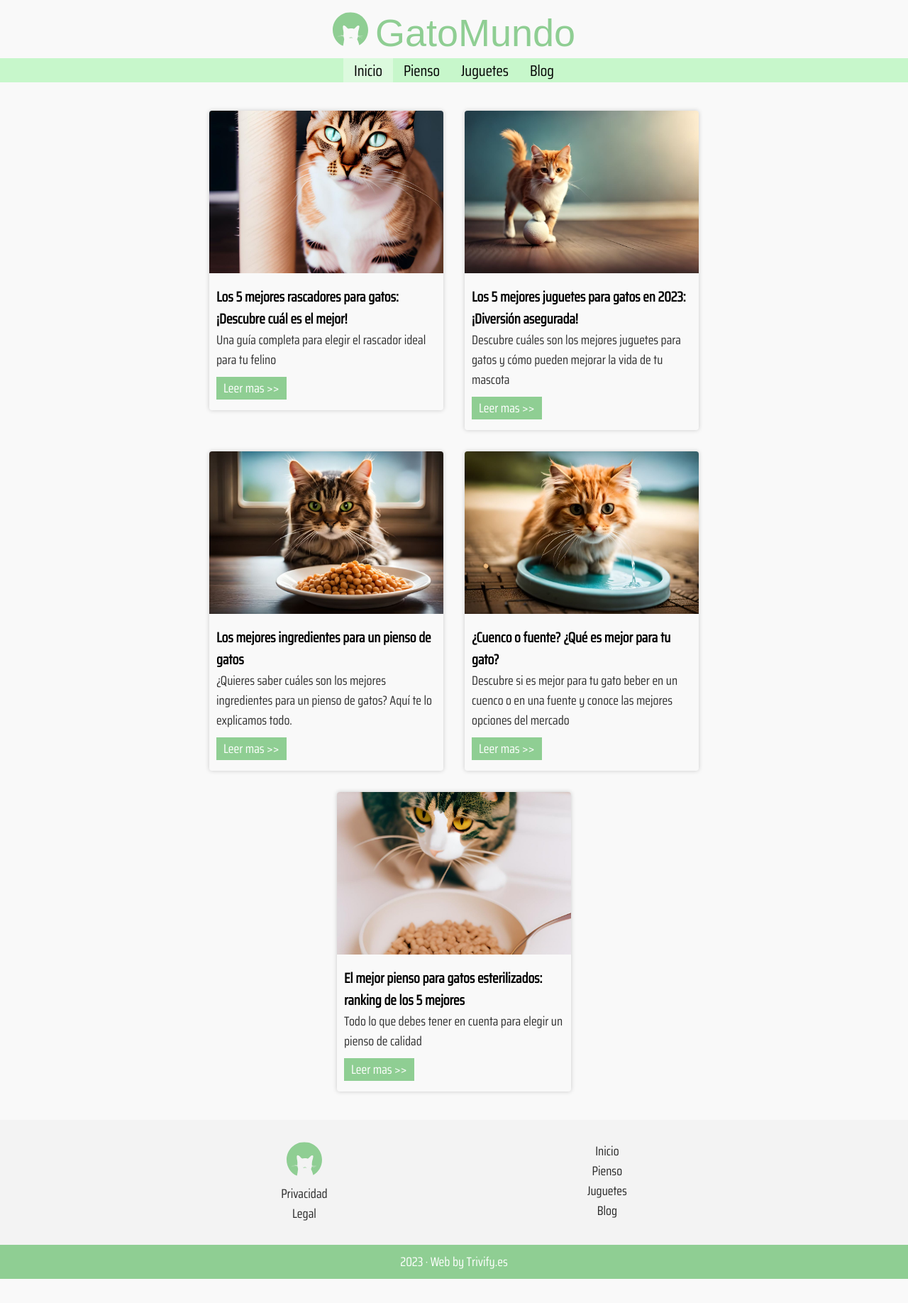
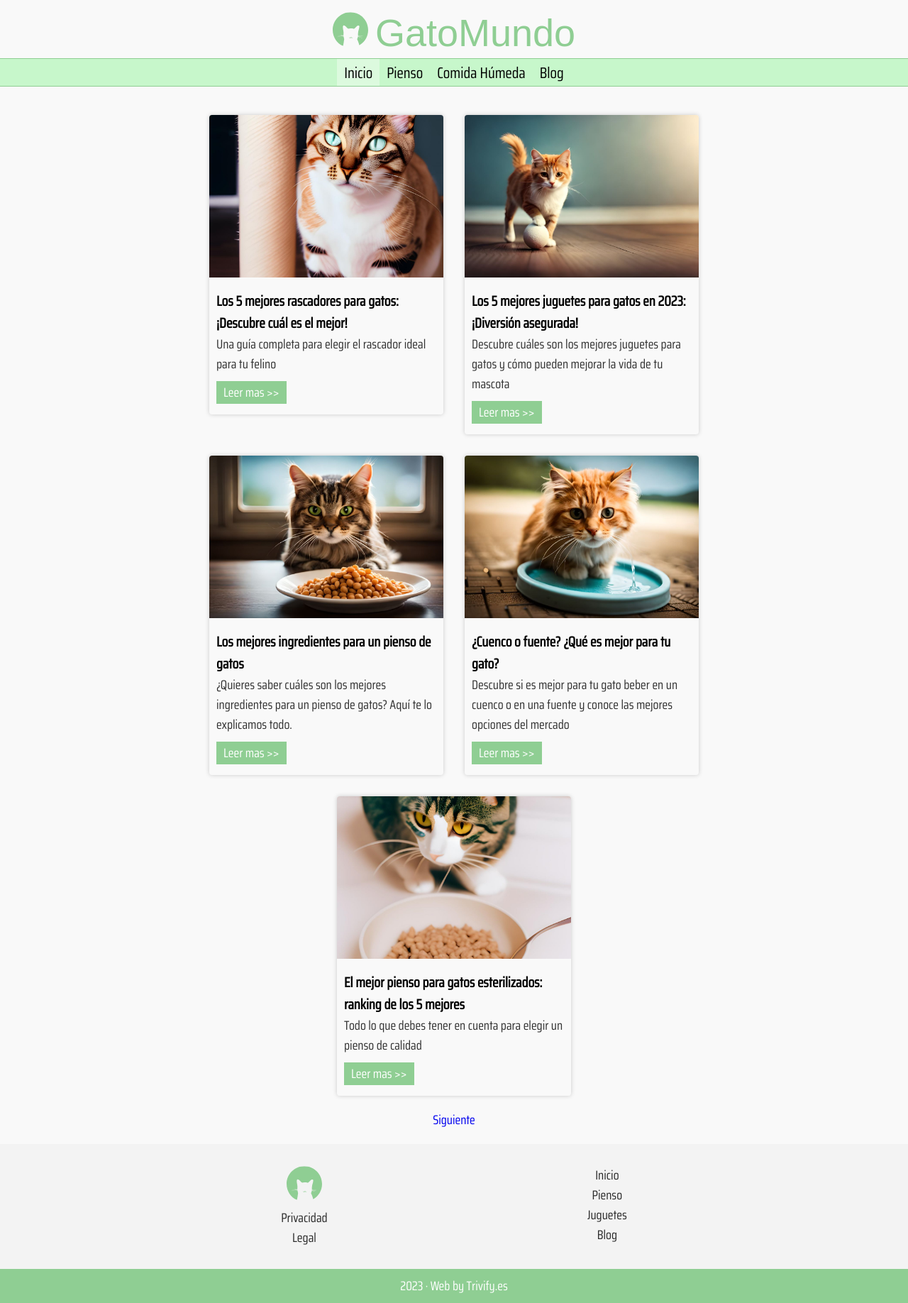
Before and after one commit to domindez/gatomarket, a Next.js app: page / in a window 1280 px wide. Shown: the whole page at 71% size. Before the commit the page ends 1802 px from the top, so only its background shows below. Built offline with nearby package versions, Linux system fonts and the light colour scheme; a web font is replaced by a local one.

Commit message:
fix pagination

```diff
--- a/app/blog/page.tsx
+++ b/app/blog/page.tsx
@@ -1,7 +1,6 @@
-import PostCard from '@/components/PostCard'
-import { getAllFilesMetadata } from '@/lib/mdx'
 import React from 'react'
 import '../../sass/Blog-main-page.scss'
+import BlogCategory from '@/components/BlogCategory'
 
 export interface Post {
 title: string
@@ -12,23 +11,9 @@ categories: string
 date: string
 }
 
-const Blog = () => {
-  const posts = getAllFilesMetadata()
-
+const Blog = ({ searchParams } : any) => {
   return (
-    <section className='blog-main-page'>
-      {posts.map((post : Post) => (
-        <PostCard
-          title={post.title}
-          extract={post.extract}
-          slug={post.slug}
-          author={post.author}
-          key={post.slug}
-          categories={post.categories.split(',')}
-          date={post.date}
-        />
-      ))}
-    </section>
+    <BlogCategory category={null} cardsPerPage={6} page={searchParams.page} />
   )
 }
 
--- a/app/page.tsx
+++ b/app/page.tsx
@@ -1,9 +1,9 @@
 import Blog from './blog/page'
 
-export default function Home () {
+export default function Home ({ searchParams } : any) {
   return (
     <main>
-      <Blog />
+      <Blog searchParams={searchParams} />
     </main>
   )
 }
--- a/components/BlogCategory.tsx
+++ b/components/BlogCategory.tsx
@@ -2,24 +2,32 @@ import { getAllFilesMetadata } from '@/lib/mdx'
 import React from 'react'
 import PostCard from './PostCard'
 import { Post } from '@/app/blog/page'
+import Pagination from './Pagination'
 
 interface Categories {
-category: string
-numToShow: number
+category: string | null
+cardsPerPage: number
+page: number
 }
 
-const BlogCategory = ({ category, numToShow } : Categories) => {
+const BlogCategory = ({ category, cardsPerPage, page = 1 } : Categories) => {
   const posts: Array<any> = getAllFilesMetadata()
   const filteredPosts = posts.filter((post) => {
+    if (!category) return posts
     const categories = post.categories
       .split(',')
       .map((category: string) => category.trim().replace(/\s+/g, '-'))
     return categories.includes(category)
   })
 
+  const start = (page - 1) * cardsPerPage
+  const end = start + cardsPerPage
+  const paginatedPosts = filteredPosts.slice(start, end)
+
   return (
+    <>
       <section className='blog-main-page'>
-      {filteredPosts.slice(0, numToShow).map((post : Post) => (
+        {paginatedPosts.map((post : Post) => (
           <PostCard
             title={post.title}
             extract={post.extract}
@@ -31,6 +39,9 @@ const BlogCategory = ({ category, numToShow } : Categories) => {
           />
         ))}
       </section>
+
+      <Pagination page={page} category={category} />
+    </>
   )
 }
 
--- a/components/Navbar.tsx
+++ b/components/Navbar.tsx
@@ -12,7 +12,7 @@ const Navbar = () => {
   const links = [
     { label: 'Inicio', url: '/' },
     { label: 'Pienso', url: 'blog/pienso-para-gatos' },
-    { label: 'Juguetes', url: 'blog/juguetes-para-gatos' },
+    { label: 'Comida Húmeda', url: 'blog/comida-humeda' },
     { label: 'Blog', url: '/blog' }
   ]
 
--- /dev/null
+++ b/components/Pagination.tsx
@@ -0,0 +1,26 @@
+import React from 'react'
+import '../sass/Blog-main-page.scss'
+import Link from 'next/link'
+
+interface Props {
+page : number
+category : string | null
+}
+
+const Pagination = ({ page, category }: Props) => {
+  return (
+    <div className='pagination'>
+      <Link
+        href={category
+          ? `blog/${category}?page=${page + 1}`
+          : `blog?page=${page + 1}`}
+      >
+        <span>
+          Siguiente
+        </span>
+      </Link>
+    </div>
+  )
+}
+
+export default Pagination
--- a/sass/Blog-main-page.scss
+++ b/sass/Blog-main-page.scss
@@ -2,7 +2,7 @@
 	display: flex;
 	flex-wrap: wrap;
 	justify-content: center;
-	padding: 40px 20px;
+	padding: 40px 20px 0px;
 	gap: 30px;
 	min-height: 60vh;
 
@@ -13,3 +13,9 @@
 
 	}
 }
+
+.pagination{
+	display: block;
+	width: fit-content;
+	margin: 20px auto;
+}
--- a/sass/Header.scss
+++ b/sass/Header.scss
@@ -51,6 +51,8 @@
 
 			@media (min-width: 768px) {
 				flex-direction: row;
+				border: 1px solid variables.$primaryColor;
+				border-width: 1px 0px 1px;
 			}
 		}
 		.link {
@@ -64,7 +66,7 @@
 				padding: 10px 15px;
 				font-size: 1.2em;
 				@media (min-width: 768px) {
-					padding: 0px 15px;
+					padding: 2px 10px;
 				}
 			}
 
```
Also changed, not shown: app/blog/[category]/page.tsx (+3 -4 lines). Lines whose indentation alone changed are shown as unchanged.
